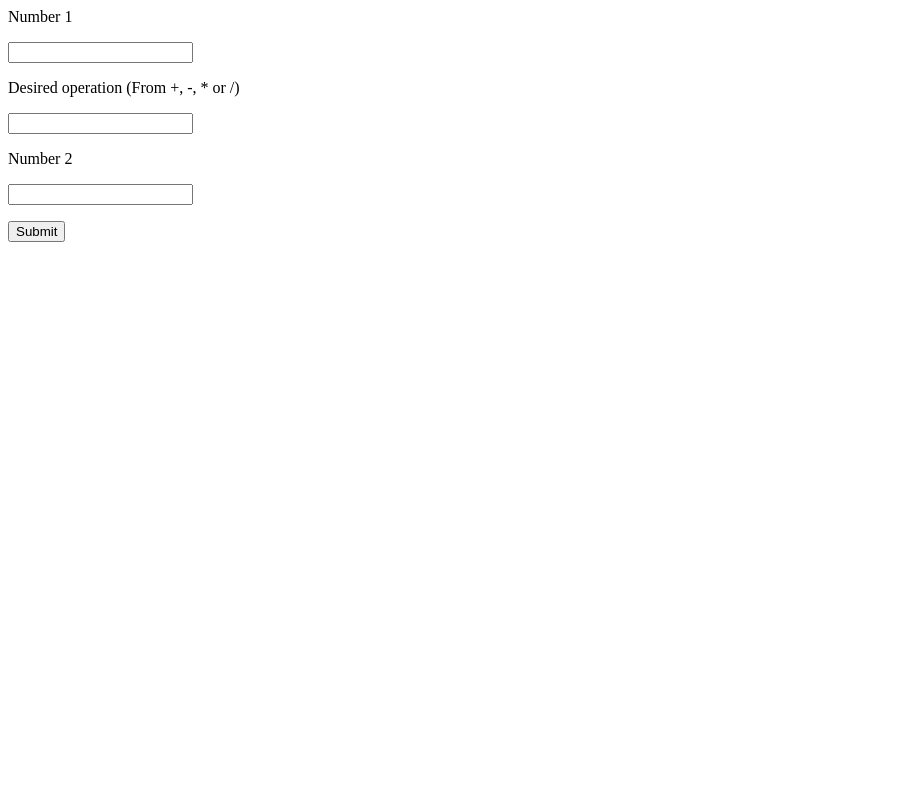
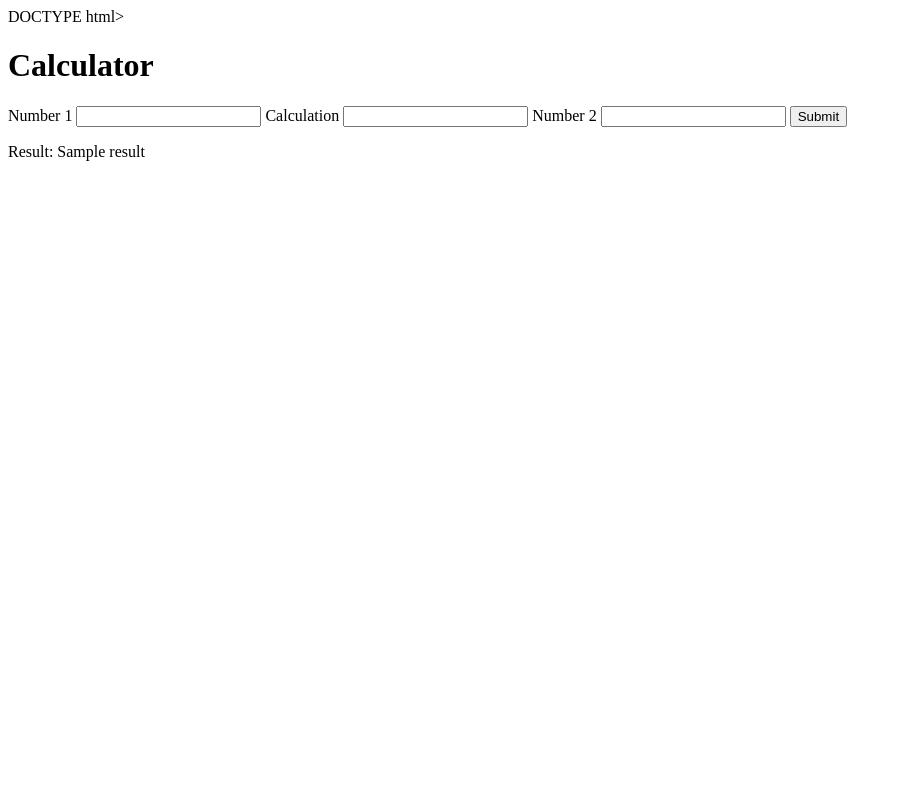
Before and after one commit to TamsyMan/DofE-Website, a Flask app: template FlaskWebsite/templates/index.html in a window 1280 px wide. Shown: the whole page, without its empty margins (0-902 px from the left). Run offline with Flask 3, Linux system fonts and the light colour scheme; the template is opened without the code that fills it: most values are stand-ins (such as "Sample title", 1, 10 or a date in 2020).

Commit message:
Research more HTML and create input and output
Research HTML
Edit index.html and main code
Fix bugs
Create output website where output is shown

```diff
--- a/FlaskWebsite/main.py
+++ b/FlaskWebsite/main.py
@@ -1,30 +1,33 @@
 from flask import Flask, request, render_template
+from werkzeug.exceptions import BadRequestKeyError
 
 app = Flask(__name__)
 
 @app.route('/')
-def siteOpened():
-    return render_template('index.html')
+def initialise():
+    return(render_template('index.html'))
+@app.route('/calculator', methods = ["GET", "POST"])
+def calculate():
+    try:
+        number1 = int(request.form["number1"])
+        calc = request.form["calc"]
+        number2 = int(request.form["number2"])
+    except BadRequestKeyError as error:
+        return "Missing Form Field"
+
+    if calc == "+":
+        result = (number1 + number2)
+    elif calc == "-":
+        result = (number1 - number2)
+    elif calc == "*":
+        result = (number1*number2)
+    elif calc == "/":
+        result = (number1/number2)
+    else:
+        print ("Not a valid sum")
+    print (result)
+    return render_template('index.html', result=result)
 
 
-@app.route('/', methods = ["GET", "POST"])
-def calculate():
-    if request.method == "POST":
-        number1 = request.form('number1')
-        calc = request.form('calc')
-        number2 = request.form('number2')
-        print (number1)
-        if calc == "+":
-            print (number1 + number2)
-        elif calc == "-":
-            print (number1 - number2)
-        elif calc == "*":
-            print (number1*number2)
-        elif calc == "/":
-            print (number1/number2)
-        else:
-            print ("Not a valid sum")
-        return render_template('index.html')
 
-
-app.run()
+app.run(debug=True)
--- a/FlaskWebsite/templates/index.html
+++ b/FlaskWebsite/templates/index.html
@@ -1,17 +1,23 @@
-<!DOCTYPE html>
-<html></html>
+DOCTYPE html>
+<html>
 <head>
-    <meta charset="UTF-8">
     <title>Calculator</title>
-    <form action="/data" method = "post">
-        <label for="number1">Number 1</label>
-        <p> <input type = "number" id = "number1" name = "Number1" /></p>
-        <label for="calc">Desired operation (From +, -, * or /)</label>
-        <p><input type = "text" id = "calc" name="calc" /></p>
-        <label for="number2">Number 2</label>
-        <p><input type = "number" id = "number2" name = "Number2" /></p>
-    <p><input type = "submit" value = "Submit" /></p>
-
-</form>
 </head>
 <body>
+    <h1>Calculator</h1>
+
+    <form methods = ["GET","POST"], action = "/calculator" target = "_self">
+        <label for ="number1">Number 1</label>
+        <input type="number" id = "number1" name="number1">
+        <label for ="calc">Calculation</label>
+        <input type = "text" id = "calc" name= "calc">
+        <label for ="number2">Number 2</label>
+        <input type="number" id = "number2" name="number2">
+        <button type="submit">Submit</button>
+    </form>
+
+    <div id="result">
+            Result: {{ result }}
+    </div>
+</body>
+</html>
--- /dev/null
+++ b/requirements.txt
@@ -0,0 +1,2 @@
+flask
+wtforms
```
Also changed, not shown: FlaskWebsite/templates/layout.html (added, +12 -0 lines).
